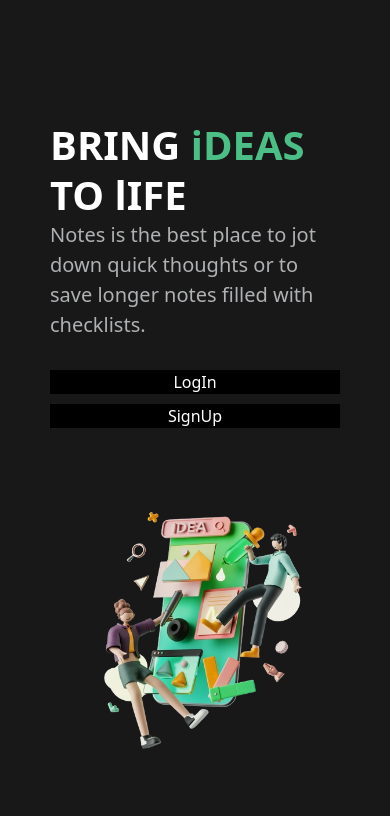
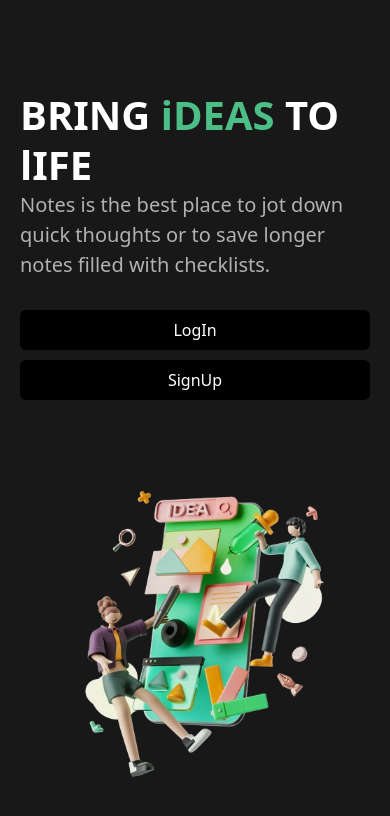
Before and after one commit to devtofunmi/todo-app, a React (Vite) app: page / in a window 390 px wide. Shown: the top 816 px of the page. Built offline with nearby package versions, Linux system fonts and the light colour scheme; grey boxes are pictures that could not be loaded.

Commit message:
adjust px and py on the button,alsp adjust padding of the main div

```diff
--- a/src/pages/LandingPage.tsx
+++ b/src/pages/LandingPage.tsx
@@ -7,7 +7,7 @@ import { FC } from "react";
 const LandingPage: FC = () => {
   return (
     <>
-     <div className="flex p-[50px] w-full gap-[50px] flex-col md:flex-row"
+     <div className="flex p-5 md:p-[50px] w-full gap-[50px] flex-col md:flex-row"
 
       >
         <div className="w-full md:w-[60%] mt-[70px]" >
@@ -20,11 +20,11 @@ const LandingPage: FC = () => {
             notes filled with checklists.
           </h1>
           <div className="flex gap-[10px] mt-[30px] flex-col md:flex-row">
-            <button className="bg-black text-white hover:text-[#4cbf87]"
+            <button className="bg-black text-white hover:text-[#4cbf87] px-10 py-2 rounded-md"
             >
               <Link to="/login">LogIn</Link>
             </button>
-            <button className="bg-black text-white hover:text-[#4cbf87]"
+            <button className="bg-black text-white hover:text-[#4cbf87] px-10 py-2 rounded-md"
             >
               <Link to="/signup">SignUp</Link>
             </button>
```
